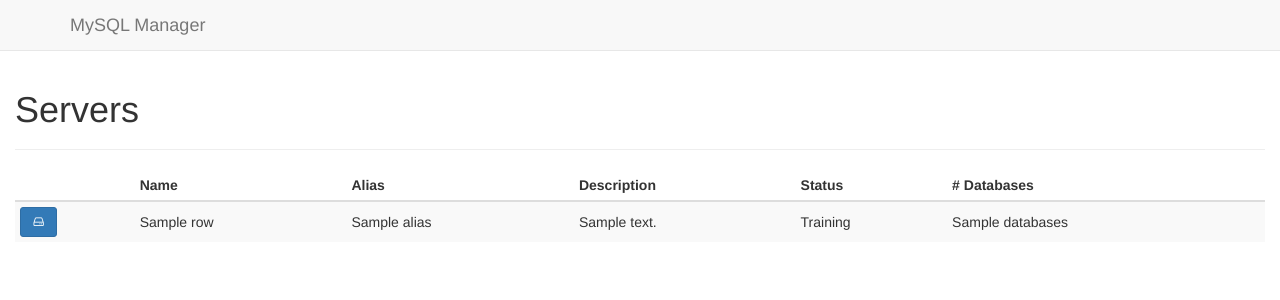
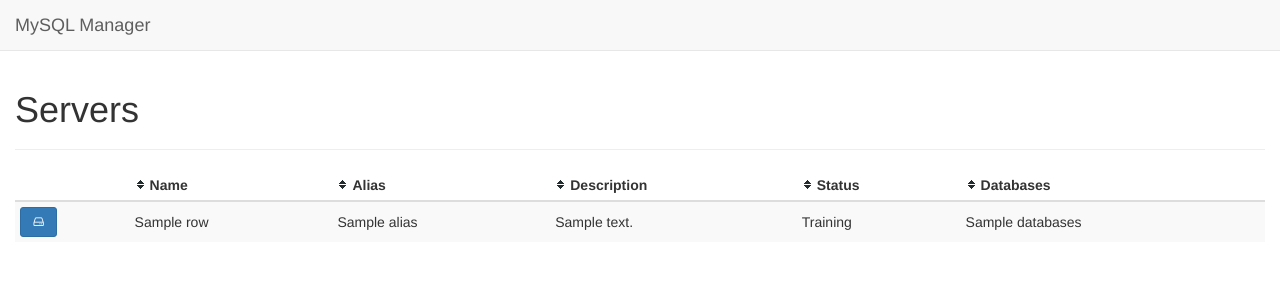
Before and after one commit to divad/mysqladm, a Python web app: template templates/servers.html in a window 1280 px wide. Shown: the top 300 px of the page. Run offline with Jinja, Linux system fonts and the light colour scheme; the template is opened without the code that fills it: most values are stand-ins (such as "Sample title", 1, 10 or a date in 2020); some libraries are stand-ins or nearby versions.

Commit message:
v2.1.3 Fixes #8 also: Full-width menu bar, better tsort, table row-click-link implemented

```diff
--- a/static/css/mysqladm.css
+++ b/static/css/mysqladm.css
@@ -67,6 +67,22 @@ td
 	background-image: url('/adm/static/img/desc.gif');
 }
 
+.tsdisable
+{
+	background-image: none;
+}
+
+tr.tsdisable td
+{
+	background-image: none;
+}
+
+/* clickable rows should have a mouse pointer */
+.rowclick-tr
+{
+	cursor: pointer;
+}
+
 /**** Isotope Filtering ****/
 
 .isotope-item {
@@ -128,7 +144,7 @@ margin-bottom: 20px;
 min-height: 150px;
 background-color: #f5f5f5;
 border: 1px solid #e3e3e3;
-border-radius: 4px;
+border-radius: 10px;
 -webkit-box-shadow: inset 0 1px 1px rgba(0,0,0,.05);
 box-shadow: inset 0 1px 1px rgba(0,0,0,.05);
 }
--- a/templates/about.html
+++ b/templates/about.html
@@ -2,7 +2,7 @@
 {% block body %}
 <div class="jumbotron">
 	<h1><i class="fa fa-fw fa-linux"></i> MySQL Management Console</h1>
-	<h2>Version 2.1.2</h2>
+	<h2>Version 2.1.3</h2>
 	<p>
 	A simple, easy to use web based console for managing MySQL-esque database servers and database instances. Powered by <a href="http://www.python.org">Python</a>,
 	<a href="http://flask.pocoo.org/">Flask</a> and <a href="http://getbootstrap.com/">Bootstrap</a>.
--- a/templates/html-header.html
+++ b/templates/html-header.html
@@ -12,11 +12,21 @@
 <script type="text/javascript" src="{{ url_for('static', filename='js/parser-metric.js') }}"></script>
 <script type="text/javascript" src="{{ url_for('static', filename='js/jquery.isotope.min.js') }}"></script>
 
-<!-- HTML5 shim and Respond.js IE8 support of HTML5 elements and media queries -->
-<!--[if lt IE 9]>
-<script src="{{ url_for('static', filename='js/html5shiv.js') }}"></script>
-<script src="{{ url_for('static', filename='js/respond.min.js') }}"></script>
-<![endif]-->
+<script type="text/javascript">
+$(document).ready(function($)
+{
+	$(".rowclick-td").click(function()
+	{
+		window.document.location = $(this).parent().data('url');
+	});
+
+	$(function()
+	{
+		$("#tsort").tablesorter();
+	});
+});
+
+</script>
 
 <!-- HTML5 Shim and Respond.js IE8 support of HTML5 elements and media queries -->
 <!--[if lt IE 9]>
--- a/templates/layout.html
+++ b/templates/layout.html
@@ -7,7 +7,7 @@
 	</head>
 	<body>
 		<div class="navbar navbar-default navbar-fixed-top" role="navigation">
-			<div class="container">
+			<div class="container-fluid">
 				<div class="navbar-header">
 					<button type="button" class="navbar-toggle" data-toggle="collapse" data-target="#navbar-collapse-1">
 						<span class="sr-only">Toggle navigation</span>
--- a/templates/servers.html
+++ b/templates/servers.html
@@ -5,26 +5,26 @@
   <h1>Servers</h1>
 </div>
 
-<table class="table table-hover table-striped table-condensed table-responsive">
+<table id="tsort" class="table table-hover table-striped table-condensed">
 	<thead>
 		<tr>
-			<th></th>
+			<th class="tsdisable"></th>
 			<th>Name</th>
 			<th>Alias</th>
 			<th>Description</th>
 			<th>Status</th>
-			<th># Databases</th>
+			<th>Databases</th>
 		</tr>
 	</thead>
-	<tbody>
+	<tbody class="rowclick-table">
 		{% for row in rows %}
-		<tr>
+		<tr class="rowclick-tr" data-url="{{ row.link }}">
 			<td><a href="{{ row.link }}"><button type="button" class="btn btn-primary btn-sm"><i class="fa fa-fw fa-hdd-o"></i></button></a></td>
-			<td>{{ row.hostname }}</td>
-			<td>{{ row.alias }}</td>
-			<td>{{ row.desc }}</td>
-			<td>{{ row.state }}</td>
-			<td>{{ row.databases }}</td>
+			<td class="rowclick-td">{{ row.hostname }}</td>
+			<td class="rowclick-td">{{ row.alias }}</td>
+			<td class="rowclick-td">{{ row.desc }}</td>
+			<td class="rowclick-td">{{ row.state }}</td>
+			<td class="rowclick-td">{{ row.databases }}</td>
 		</tr>
 		{% endfor %}
 	</tbody>
--- a/views.py
+++ b/views.py
@@ -33,7 +33,7 @@ def default():
 		return redirect(url_for('database_list'))
 	else:
 		next = request.args.get('next',default=None)
-		return render_template('default.html', active='default',next=next)
+		return render_template('default.html', next=next)
 
 ################################################################################
 #### ABOUT
```
Also changed, not shown: templates/databases.html (+7 -17 lines), templates/server_status.html (+12 -22 lines).
